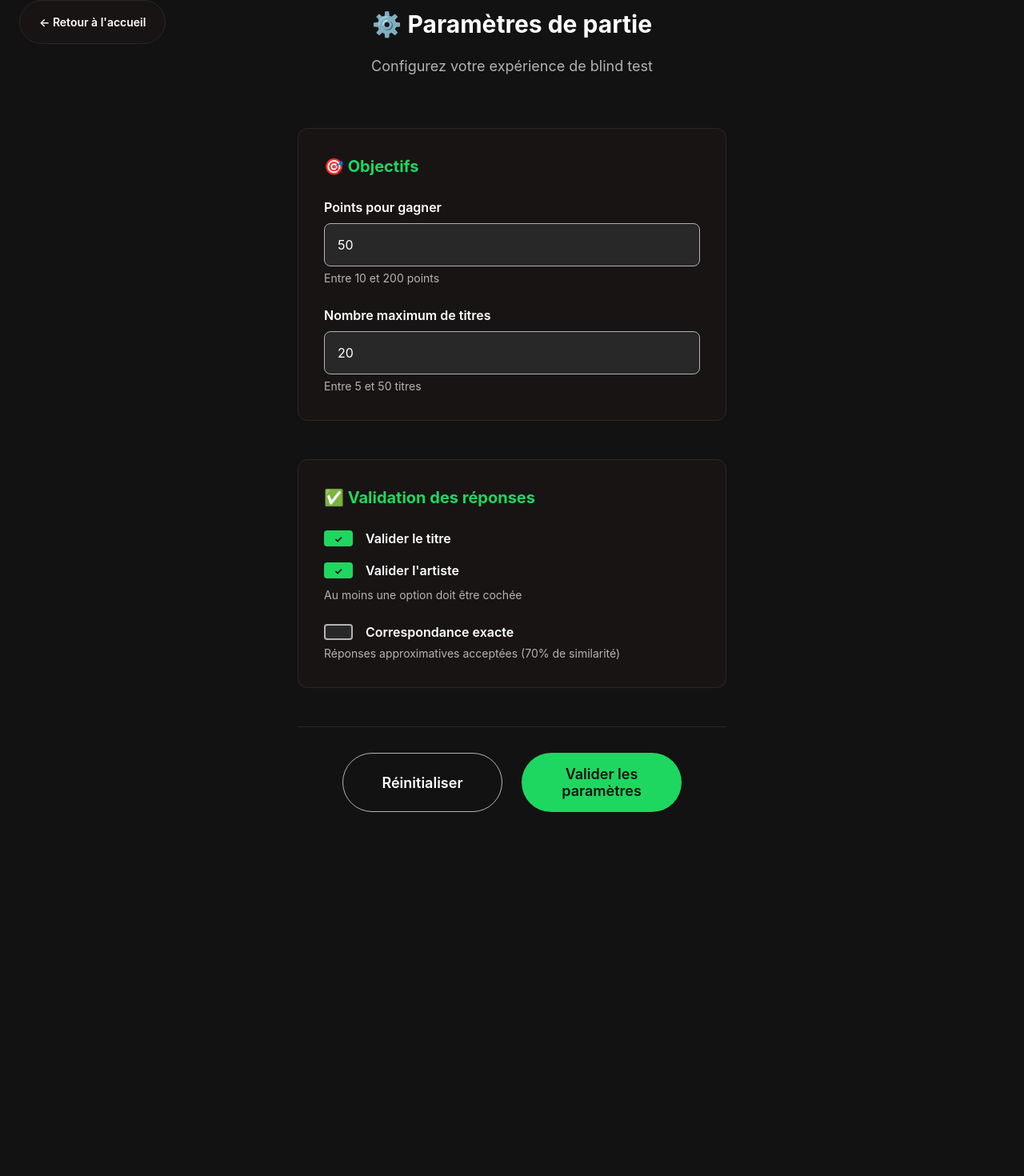
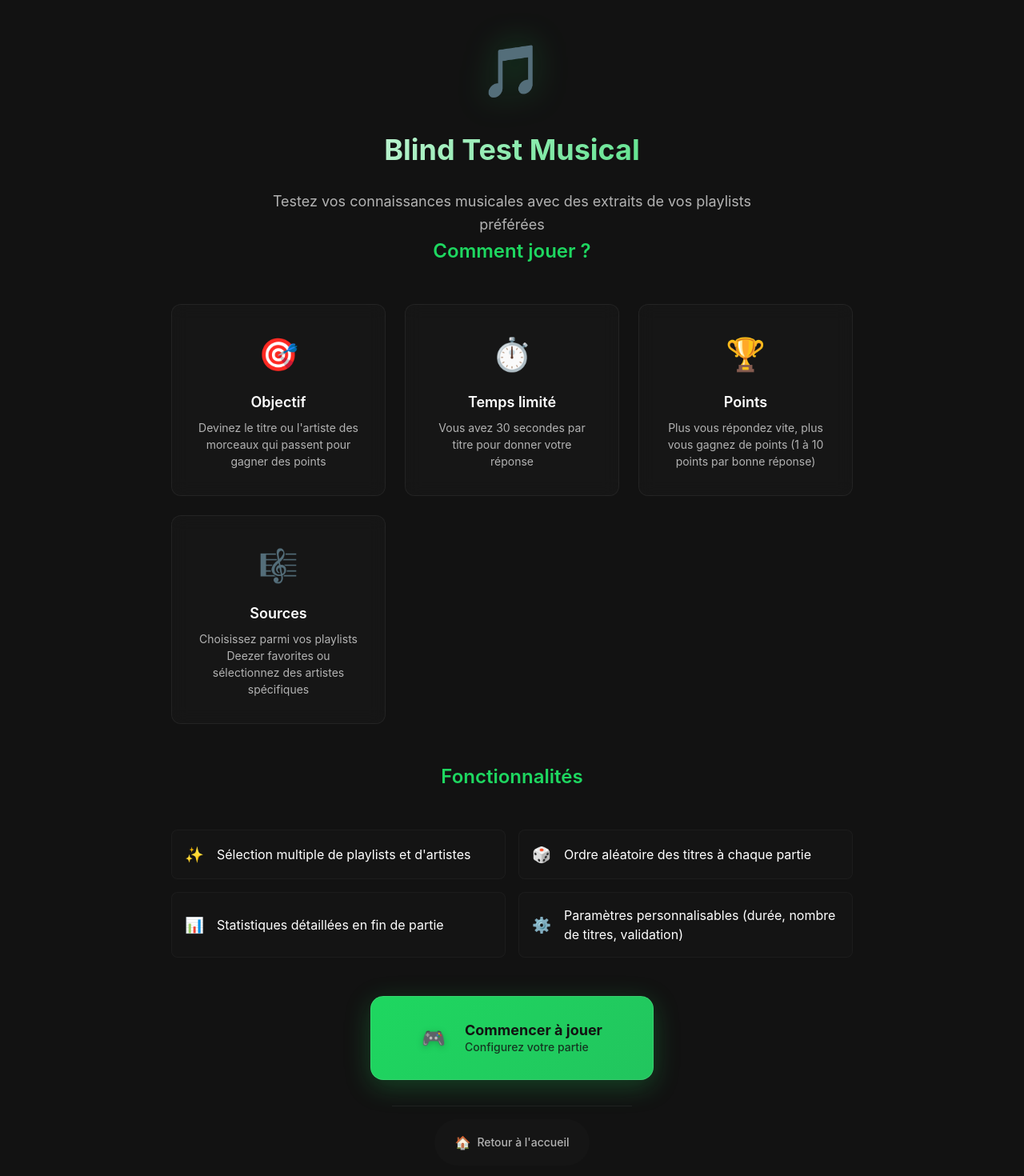
Before and after one commit to lucasrebl/music-app, a Vue app: page /blind-test in a window 1280 px wide. Before the commit this address led to /blind-test/settings. Shown: the part 24-1494 px from the top of the page at 80% size. Before the commit the page ends 1071 px from the top, so only its background shows below. Built offline with nearby package versions, Linux system fonts and the light colour scheme.

Commit message:
features/Add description page for blind-test

```diff
--- a/src/router/index.ts
+++ b/src/router/index.ts
@@ -1,5 +1,6 @@
 import { createRouter, createWebHistory } from 'vue-router'
 import HomeView from '@/views/HomeView.vue'
+import BlindTestView from '@/views/BlindTestView.vue'
 import BlindTestSettingsView from '@/views/BlindTestSettingsView.vue'
 import BlindTestPlaylistView from '@/views/BlindTestPlaylistView.vue'
 import BlindTestGameView from '@/views/BlindTestGameView.vue'
@@ -15,7 +16,8 @@ const router = createRouter({
     },
     {
       path: '/blind-test',
-      redirect: '/blind-test/settings'
+      name: 'blind-test',
+      component: BlindTestView,
     },
     {
       path: '/blind-test/settings',
--- a/src/views/BlindTestView.vue
+++ b/src/views/BlindTestView.vue
@@ -1,134 +1,85 @@
 <template>
   <main class="blind-test">
-    <!-- Étape 1: Configuration des paramètres -->
-    <GameSettings
-      v-if="currentStep === 'settings'"
-      :settings="gameSettings"
-      @update:settings="updateSettings"
-      @next="goToPlaylistSelection"
-    />
+    <!-- Page d'accueil Blind Test -->
+    <div class="blind-test-home">
+      <div class="hero-section">
+        <div class="hero-icon">🎵</div>
+        <h1>Blind Test Musical</h1>
+        <p class="hero-subtitle">Testez vos connaissances musicales avec des extraits de vos playlists préférées</p>
+      </div>
 
-    <!-- Étape 2: Sélection de playlist -->
-    <PlaylistSearch
-      v-else-if="currentStep === 'playlist'"
-      @playlist-selected="onPlaylistSelected"
-      @back="goToSettings"
-    />
+      <div class="game-explanation">
+        <h2>Comment jouer ?</h2>
+        <div class="rules-grid">
+          <div class="rule-card">
+            <div class="rule-icon">🎯</div>
+            <h3>Objectif</h3>
+            <p>Devinez le titre ou l'artiste des morceaux qui passent pour gagner des points</p>
+          </div>
+          <div class="rule-card">
+            <div class="rule-icon">⏱️</div>
+            <h3>Temps limité</h3>
+            <p>Vous avez 30 secondes par titre pour donner votre réponse</p>
+          </div>
+          <div class="rule-card">
+            <div class="rule-icon">🏆</div>
+            <h3>Points</h3>
+            <p>Plus vous répondez vite, plus vous gagnez de points (1 à 10 points par bonne réponse)</p>
+          </div>
+          <div class="rule-card">
+            <div class="rule-icon">🎼</div>
+            <h3>Sources</h3>
+            <p>Choisissez parmi vos playlists Deezer favorites ou sélectionnez des artistes spécifiques</p>
+          </div>
+        </div>
+      </div>
 
-    <!-- Étape 3: Jeu en cours -->
-    <GamePlay
-      v-else-if="currentStep === 'playing' && selectedPlaylist"
-      :settings="gameSettings"
-      :tracks="selectedTracks"
-      :playlist="selectedPlaylist"
-      @game-finished="onGameFinished"
-      @game-stopped="onGameStopped"
-    />
+      <div class="game-features">
+        <h2>Fonctionnalités</h2>
+        <div class="features-list">
+          <div class="feature-item">
+            <span class="feature-icon">✨</span>
+            <span>Sélection multiple de playlists et d'artistes</span>
+          </div>
+          <div class="feature-item">
+            <span class="feature-icon">🎲</span>
+            <span>Ordre aléatoire des titres à chaque partie</span>
+          </div>
+          <div class="feature-item">
+            <span class="feature-icon">📊</span>
+            <span>Statistiques détaillées en fin de partie</span>
+          </div>
+          <div class="feature-item">
+            <span class="feature-icon">⚙️</span>
+            <span>Paramètres personnalisables (durée, nombre de titres, validation)</span>
+          </div>
+        </div>
+      </div>
 
-    <!-- Étape 4: Résumé de la partie -->
-    <GameSummary
-      v-else-if="currentStep === 'summary'"
-      :final-score="gameResults.score"
-      :results="gameResults.results"
-      :end-reason="gameResults.endReason"
-      :settings="gameSettings"
-      @new-game="startNewGame"
-      @back-to-home="goHome"
-    />
+      <div class="cta-section">
+        <div class="cta-buttons">
+          <router-link to="/blind-test/settings" class="play-button">
+            <span class="play-icon">🎮</span>
+            <span class="play-text">
+              <span class="play-title">Commencer à jouer</span>
+              <span class="play-subtitle">Configurez votre partie</span>
+            </span>
+          </router-link>
 
-    <!-- Bouton de retour (visible seulement dans les étapes settings et playlist) -->
-    <div v-if="currentStep === 'settings' || currentStep === 'playlist'" class="back-navigation">
-      <router-link to="/" class="back-button">
-        ← Retour à l'accueil
-      </router-link>
+          <div class="secondary-actions">
+            <router-link to="/" class="back-link">
+              <span class="back-icon">🏠</span>
+              <span>Retour à l'accueil</span>
+            </router-link>
+          </div>
+        </div>
+      </div>
     </div>
   </main>
 </template>
 
 <script setup lang="ts">
-import { ref } from 'vue'
-import { useRouter } from 'vue-router'
-import GameSettings from '@/components/blind-test/GameSettings.vue'
-import PlaylistSearch from '@/components/blind-test/PlaylistSearch.vue'
-import GamePlay from '@/components/blind-test/GamePlay.vue'
-import GameSummary from '@/components/blind-test/GameSummary.vue'
-import type {
-  GameSettings as GameSettingsType,
-  TrackResult,
-  GameEndReason
-} from '@/types/blindTest'
-import { DEFAULT_GAME_SETTINGS } from '@/types/blindTest'
-import type { DeezerTrack, DeezerPlaylist } from '@/services/deezerService'
-
-const router = useRouter()
-
-// État de l'application
-type Step = 'settings' | 'playlist' | 'playing' | 'summary'
-const currentStep = ref<Step>('settings')
-
-// Configuration du jeu
-const gameSettings = ref<GameSettingsType>({ ...DEFAULT_GAME_SETTINGS })
-
-// Playlist sélectionnée
-const selectedPlaylist = ref<DeezerPlaylist | null>(null)
-const selectedTracks = ref<DeezerTrack[]>([])
-
-// Résultats de la partie
-const gameResults = ref<{
-  score: number
-  results: TrackResult[]
-  endReason: GameEndReason
-}>({
-  score: 0,
-  results: [],
-  endReason: 'player_stopped' as GameEndReason
-})
-
-// Méthodes de navigation
-function updateSettings(settings: GameSettingsType) {
-  gameSettings.value = { ...settings }
-}
-
-function goToPlaylistSelection() {
-  currentStep.value = 'playlist'
-}
-
-function goToSettings() {
-  currentStep.value = 'settings'
-}
-
-function onPlaylistSelected(data: { playlist: DeezerPlaylist, tracks: DeezerTrack[] }) {
-  selectedPlaylist.value = data.playlist
-  selectedTracks.value = data.tracks
-  currentStep.value = 'playing'
-}
-
-function onGameFinished(data: {
-  score: number,
-  results: TrackResult[],
-  endReason: GameEndReason
-}) {
-  gameResults.value = data
-  currentStep.value = 'summary'
-}
-
-function onGameStopped() {
-  // Retourner à la sélection de playlist si le jeu est arrêté
-  currentStep.value = 'playlist'
-}
-
-function startNewGame() {
-  // Recommencer avec la même playlist
-  if (selectedPlaylist.value && selectedTracks.value.length > 0) {
-    currentStep.value = 'playing'
-  } else {
-    currentStep.value = 'playlist'
-  }
-}
-
-function goHome() {
-  router.push('/')
-}
+// Simple landing page for Blind Test game mode
 </script>
 
 <style scoped>
@@ -138,43 +89,284 @@ function goHome() {
   color: var(--spotify-white);
 }
 
-.back-navigation {
-  position: fixed;
-  top: var(--spacing-lg);
-  left: var(--spacing-lg);
-  z-index: 100;
+.blind-test-home {
+  max-width: 900px;
+  margin: 0 auto;
+  padding: var(--spacing-3xl) var(--spacing-lg);
 }
 
-.back-button {
+.hero-section {
+  text-align: center;
+  margin-bottom: var(--spacing-4xl);
+}
+
+.hero-icon {
+  font-size: 4rem;
+  margin-bottom: var(--spacing-lg);
+  filter: drop-shadow(0 0 20px rgba(29, 185, 84, 0.4));
+}
+
+.hero-section h1 {
+  font-size: var(--font-size-4xl);
+  font-weight: 700;
+  margin-bottom: var(--spacing-lg);
+  background: linear-gradient(135deg, var(--spotify-white) 0%, var(--spotify-green) 100%);
+  -webkit-background-clip: text;
+  -webkit-text-fill-color: transparent;
+  background-clip: text;
+}
+
+.hero-subtitle {
+  font-size: var(--font-size-lg);
+  color: var(--spotify-light-gray);
+  max-width: 600px;
+  margin: 0 auto;
+  line-height: 1.6;
+}
+
+.game-explanation {
+  margin-bottom: var(--spacing-4xl);
+}
+
+.game-explanation h2 {
+  font-size: var(--font-size-2xl);
+  font-weight: 600;
+  text-align: center;
+  margin-bottom: var(--spacing-2xl);
+  color: var(--spotify-green);
+}
+
+.rules-grid {
+  display: grid;
+  grid-template-columns: repeat(auto-fit, minmax(250px, 1fr));
+  gap: var(--spacing-lg);
+  margin-bottom: var(--spacing-2xl);
+}
+
+.rule-card {
+  background: rgba(255, 255, 255, 0.02);
+  backdrop-filter: blur(10px);
+  border: 1px solid rgba(255, 255, 255, 0.06);
+  border-radius: var(--border-radius-lg);
+  padding: var(--spacing-xl);
+  text-align: center;
+  transition: all 0.3s ease;
+}
+
+.rule-card:hover {
+  transform: translateY(-4px);
+  border-color: rgba(29, 185, 84, 0.2);
+  box-shadow: 0 12px 40px rgba(0, 0, 0, 0.3);
+}
+
+.rule-icon {
+  font-size: 2.5rem;
+  margin-bottom: var(--spacing-md);
+  display: block;
+}
+
+.rule-card h3 {
+  font-size: var(--font-size-lg);
+  font-weight: 600;
+  margin-bottom: var(--spacing-sm);
+  color: var(--spotify-white);
+}
+
+.rule-card p {
+  color: var(--spotify-light-gray);
+  line-height: 1.5;
+  font-size: var(--font-size-sm);
+}
+
+.game-features {
+  margin-bottom: var(--spacing-5xl);
+}
+
+.game-features h2 {
+  font-size: var(--font-size-2xl);
+  font-weight: 600;
+  text-align: center;
+  margin-bottom: var(--spacing-2xl);
+  color: var(--spotify-green);
+}
+
+.features-list {
+  display: grid;
+  grid-template-columns: repeat(auto-fit, minmax(300px, 1fr));
+  gap: var(--spacing-md);
+}
+
+.feature-item {
+  display: flex;
+  align-items: center;
+  gap: var(--spacing-md);
+  padding: var(--spacing-md);
+  background: rgba(255, 255, 255, 0.01);
+  border-radius: var(--border-radius-md);
+  border: 1px solid rgba(255, 255, 255, 0.03);
+  transition: all 0.2s ease;
+}
+
+.feature-item:hover {
+  background: rgba(255, 255, 255, 0.02);
+  border-color: rgba(29, 185, 84, 0.1);
+}
+
+.feature-icon {
+  font-size: 1.2rem;
+  flex-shrink: 0;
+}
+
+.cta-section {
+  text-align: center;
+  margin-top: var(--spacing-5xl);
+  padding: var(--spacing-2xl);
+}
+
+.cta-buttons {
+  display: flex;
+  flex-direction: column;
+  align-items: center;
+  gap: var(--spacing-xl);
+}
+
+.play-button {
+  display: flex;
+  align-items: center;
+  gap: var(--spacing-lg);
+  padding: var(--spacing-xl) var(--spacing-3xl);
+  background: linear-gradient(135deg, var(--spotify-green) 0%, #22c55e 100%);
+  color: var(--spotify-black);
+  border-radius: var(--border-radius-xl);
+  font-weight: 700;
+  text-decoration: none;
+  transition: all 0.3s ease;
+  box-shadow:
+    0 8px 32px rgba(29, 185, 84, 0.3),
+    0 0 0 1px rgba(255, 255, 255, 0.1) inset;
+  position: relative;
+  overflow: hidden;
+}
+
+.play-button::before {
+  content: '';
+  position: absolute;
+  top: 0;
+  left: -100%;
+  width: 100%;
+  height: 100%;
+  background: linear-gradient(90deg, transparent 0%, rgba(255, 255, 255, 0.2) 50%, transparent 100%);
+  transition: left 0.5s ease;
+}
+
+.play-button:hover::before {
+  left: 100%;
+}
+
+.play-button:hover {
+  transform: translateY(-3px) scale(1.02);
+  box-shadow:
+    0 16px 48px rgba(29, 185, 84, 0.4),
+    0 0 0 1px rgba(255, 255, 255, 0.2) inset;
+}
+
+.play-icon {
+  font-size: 1.5rem;
+  filter: drop-shadow(0 2px 4px rgba(0, 0, 0, 0.2));
+}
+
+.play-text {
+  display: flex;
+  flex-direction: column;
+  align-items: flex-start;
+  gap: 2px;
+}
+
+.play-title {
+  font-size: var(--font-size-lg);
+  font-weight: 700;
+  line-height: 1.2;
+}
+
+.play-subtitle {
+  font-size: var(--font-size-sm);
+  font-weight: 500;
+  opacity: 0.8;
+  line-height: 1.2;
+}
+
+.secondary-actions {
+  display: flex;
+  justify-content: center;
+  padding-top: var(--spacing-md);
+  border-top: 1px solid rgba(255, 255, 255, 0.06);
+  width: 100%;
+  max-width: 300px;
+}
+
+.back-link {
   display: inline-flex;
   align-items: center;
   gap: var(--spacing-sm);
   padding: var(--spacing-md) var(--spacing-lg);
-  background: var(--spotify-dark-gray);
-  color: var(--spotify-white);
-  border: 1px solid var(--spotify-gray);
+  color: var(--spotify-light-gray);
+  text-decoration: none;
+  font-size: var(--font-size-sm);
+  font-weight: 500;
   border-radius: var(--border-radius-full);
-  font-weight: 600;
-  font-size: var(--font-size-sm);
-  transition: var(--transition-base);
-  backdrop-filter: blur(10px);
+  transition: all 0.2s ease;
+  background: rgba(255, 255, 255, 0.01);
+  border: 1px solid transparent;
 }
 
-.back-button:hover {
-  background: var(--spotify-gray);
-  border-color: var(--spotify-green);
-  color: var(--spotify-green);
+.back-link:hover {
+  color: var(--spotify-white);
+  background: rgba(255, 255, 255, 0.03);
+  border-color: rgba(255, 255, 255, 0.08);
   transform: translateY(-1px);
+}
+
+.back-icon {
+  font-size: 1rem;
 }
 
 /* Responsive */
 @media (max-width: 768px) {
-  .back-navigation {
-    position: relative;
-    top: auto;
-    left: auto;
+  .blind-test-home {
+    padding: var(--spacing-2xl) var(--spacing-md);
+  }
+
+  .hero-section h1 {
+    font-size: var(--font-size-3xl);
+  }
+
+  .rules-grid {
+    grid-template-columns: 1fr;
+  }
+
+  .features-list {
+    grid-template-columns: 1fr;
+  }
+
+  .cta-section {
     padding: var(--spacing-lg);
-    text-align: center;
+  }
+
+  .play-button {
+    padding: var(--spacing-lg) var(--spacing-2xl);
+    gap: var(--spacing-md);
+  }
+
+  .play-text {
+    align-items: center;
+  }
+
+  .play-title {
+    font-size: var(--font-size-base);
+  }
+
+  .play-subtitle {
+    font-size: var(--font-size-xs);
   }
 }
 </style>
--- a/src/views/HomeView.vue
+++ b/src/views/HomeView.vue
@@ -31,7 +31,7 @@ const services = [
     icon: '🎯',
     title: 'Blind Test',
     description: 'Testez vos connaissances musicales avec notre jeu de blind test connecté à Spotify. Devinez les artistes, albums et titres de vos playlists préférées !',
-    route: '/blind-test/settings',
+    route: '/blind-test',
     isAvailable: true,
     buttonText: 'Jouer maintenant'
   },
```
